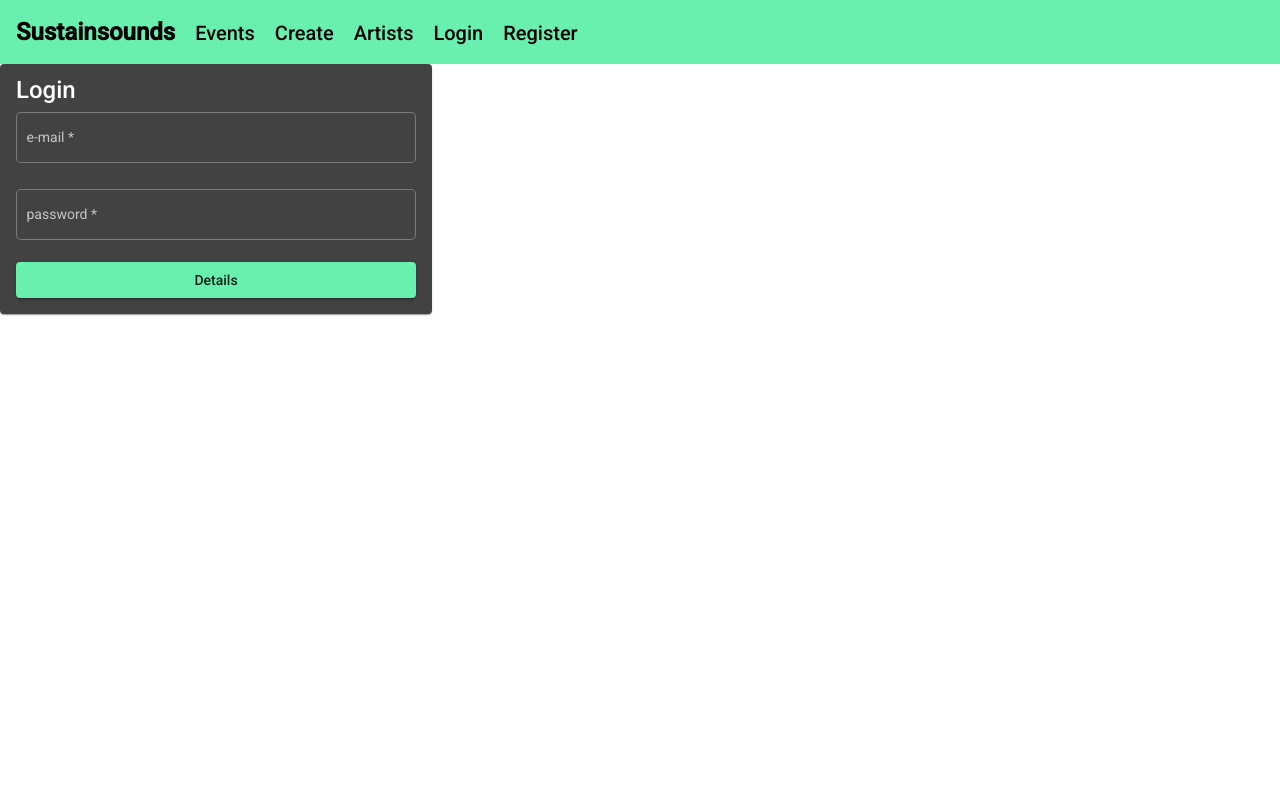
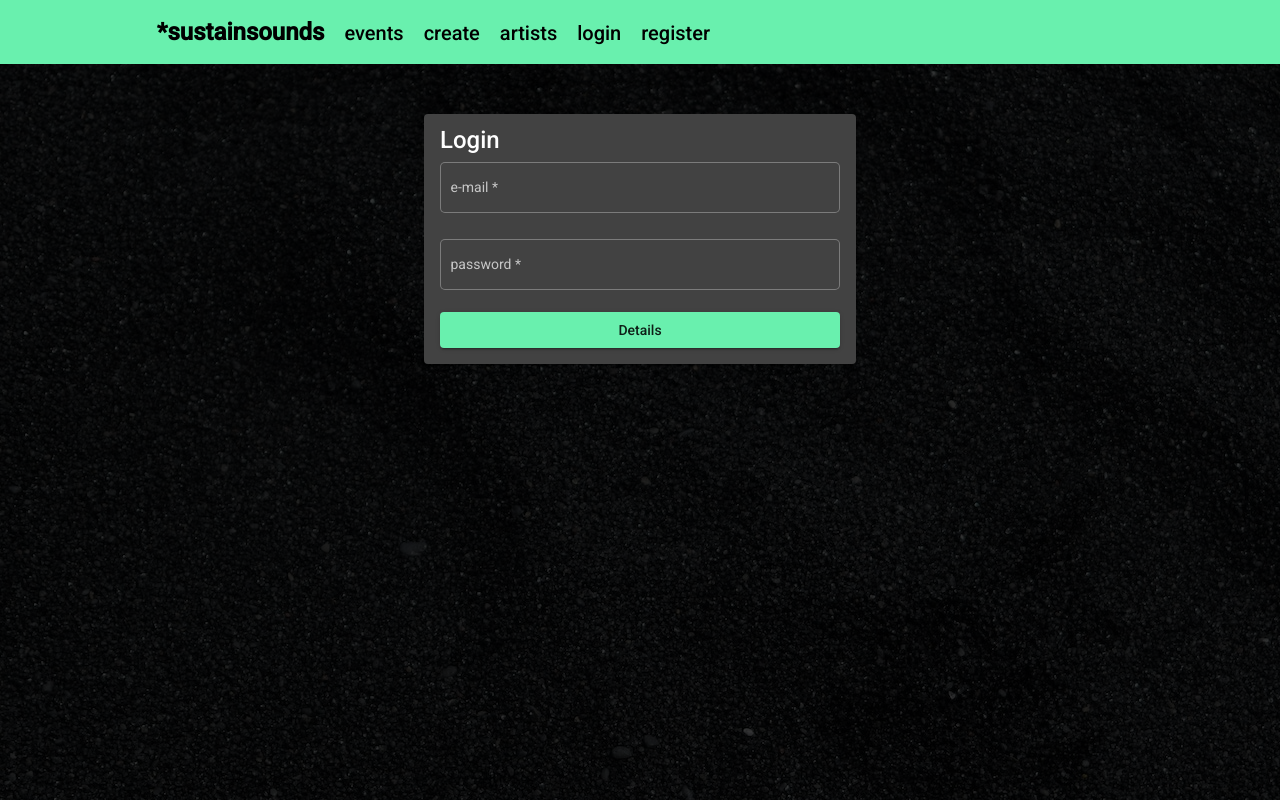
Before and after one commit to vnemchev/sustainsounds-ng, an Angular app in the folder sustainsounds/: page /auth/login in a window 1280 px wide. Built offline with nearby package versions, Linux system fonts and the light colour scheme.

Commit message:
ui improvement

```diff
--- a/sustainsounds/src/app/app.component.css
+++ b/sustainsounds/src/app/app.component.css
@@ -0,0 +1,6 @@
+app-root {
+}
+
+main {
+  margin: 0 auto;
+}
--- a/sustainsounds/src/app/app.component.html
+++ b/sustainsounds/src/app/app.component.html
@@ -1,2 +1,4 @@
 <app-nav></app-nav>
-<router-outlet></router-outlet>
+<main>
+  <router-outlet></router-outlet>
+</main>
--- a/sustainsounds/src/app/auth/login/login.component.css
+++ b/sustainsounds/src/app/auth/login/login.component.css
@@ -1,5 +1,6 @@
 .form {
   width: 400px;
+  margin: 50px auto;
 }
 
 .form form {
--- a/sustainsounds/src/app/auth/register/register.component.css
+++ b/sustainsounds/src/app/auth/register/register.component.css
@@ -1,5 +1,6 @@
 .form {
   width: 400px;
+  margin: 50px auto;
 }
 
 .form form {
--- a/sustainsounds/src/app/core/home/home.component.css
+++ b/sustainsounds/src/app/core/home/home.component.css
@@ -0,0 +1,3 @@
+img {
+  height: 80vh;
+}
--- a/sustainsounds/src/app/core/home/home.component.html
+++ b/sustainsounds/src/app/core/home/home.component.html
@@ -1 +1 @@
-<p>home works!</p>
+<img src="../../../assets/images/StockSnap_5FGWJW4Z5D.jpg" alt="" />
--- a/sustainsounds/src/app/core/nav/nav.component.css
+++ b/sustainsounds/src/app/core/nav/nav.component.css
@@ -1,3 +1,13 @@
+.navbar {
+  position: sticky;
+  left: 0;
+  top: 0;
+  z-index: 100;
+}
+
+nav {
+  padding: 0 11vw;
+}
 a {
   cursor: pointer;
   text-decoration: none;
--- a/sustainsounds/src/app/core/nav/nav.component.html
+++ b/sustainsounds/src/app/core/nav/nav.component.html
@@ -1,10 +1,10 @@
-<mat-toolbar color="accent">
+<mat-toolbar class="navbar" color="accent">
   <nav>
-    <a routerLink="/">Sustainsounds</a>
-    <a routerLink="/events">Events</a>
-    <a routerLink="/events/create">Create</a>
-    <a routerLink="/artists">Artists</a>
-    <a routerLink="/auth/login">Login</a>
-    <a routerLink="/auth/register">Register</a>
+    <a routerLink="/">*sustainsounds</a>
+    <a routerLink="/events">events</a>
+    <a routerLink="/events/create">create</a>
+    <a routerLink="/artists">artists</a>
+    <a routerLink="/auth/login">login</a>
+    <a routerLink="/auth/register">register</a>
   </nav>
 </mat-toolbar>
--- a/sustainsounds/src/app/events/create/create.component.html
+++ b/sustainsounds/src/app/events/create/create.component.html
@@ -20,7 +20,6 @@
   <mat-form-field appearance="outline" color="accent">
     <input
       matInput
-      [matDatepicker]="picker"
       placeholder=""
       name="date"
       id="date"
@@ -28,7 +27,7 @@
       required
       ngModel
     />
-    <mat-datepicker #picker></mat-datepicker>
+    <!-- <mat-datepicker #picker></mat-datepicker> -->
     <mat-label for="date">date</mat-label>
     <mat-error>no!</mat-error>
   </mat-form-field>
--- a/sustainsounds/src/app/events/event-list/event-list.component.html
+++ b/sustainsounds/src/app/events/event-list/event-list.component.html
@@ -16,7 +16,9 @@
 
     <mat-card-footer>
       <!-- <mat-card-actions> -->
-      <button mat-raised-button color="accent">Details</button>
+      <button class="mat-elevation-z4" mat-raised-button color="accent">
+        Details
+      </button>
       <!-- </mat-card-actions> -->
     </mat-card-footer>
   </mat-card>
--- a/sustainsounds/src/index.html
+++ b/sustainsounds/src/index.html
@@ -16,7 +16,7 @@
       rel="stylesheet"
     />
   </head>
-  <body class="mat-typography">
+  <body class="mat-typography tint">
     <app-root ></app-root>
   </body>
 </html>
--- a/sustainsounds/src/styles.css
+++ b/sustainsounds/src/styles.css
@@ -1,4 +1,18 @@
 /* You can add global styles to this file, and also import other style files */
 
-html, body { height: 100%; }
-body { margin: 0; font-family: Roboto, "Helvetica Neue", sans-serif; }
+html,
+body {
+  height: 100%;
+}
+
+body {
+  margin: 0;
+  font-family: Roboto, "Helvetica Neue", sans-serif;
+  background-image: url("./assets/images/pexels-daniel-absi-952670.jpg");
+  object-fit: cover;
+}
+
+.tint {
+  background-color: rgba(0, 0, 0, 0.8);
+  background-blend-mode: multiply;
+}
```
Also changed, not shown: sustainsounds/src/assets/images/pexels-daniel-absi-952670.jpg (added), 1 other file (tests, documents, lock files or other folders).
